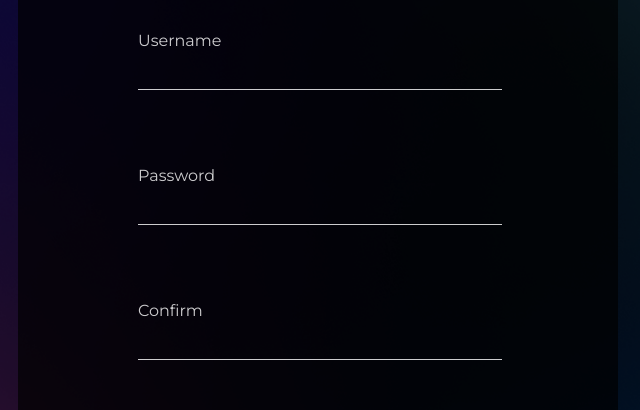
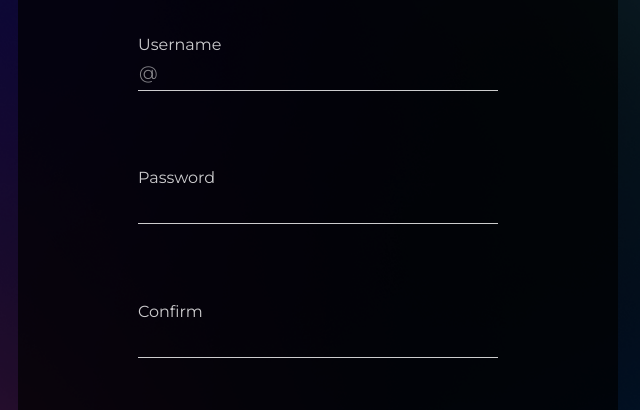
Before and after one commit to G-Prokhorov/messenger-front, a React app: page / in a window 1280 px wide. Shown: the part 217-627 px from the top of the page, 322-962 px from the left. Built offline with nearby package versions, Linux system fonts and the light colour scheme.

Commit message:
login, middleware

```diff
--- a/src/components/loginStyle.css
+++ b/src/components/loginStyle.css
@@ -98,10 +98,24 @@ input {
     font-family: 'Montserrat', sans-serif;
     transition: 0.2s border-color ease-in-out;
     margin-bottom: 38px;
+    box-sizing: border-box;
 }
 
 input:focus {
     border-color: #FFFFFF;
+}
+
+#username {
+    padding-left: 22px;
+    position: relative;
+}
+
+#a {
+    color: rgba(255, 255, 255, 0.5);
+    font-size: 18px;
+    position: absolute;
+    top: 27px;
+    left: 1px;
 }
 
 .err {
--- a/src/components/signUp/signUp.js
+++ b/src/components/signUp/signUp.js
@@ -70,10 +70,11 @@ export default function SignUp() {
                 if (!validateUsername(data.username)) {
                     changeErr("err1", "can only include of the alphabets characters, number, -, _ and .", true);
                 } else {
-                    let result = await Axios.get("localhost:5000/checkUser?username=" + data.username);
-                    if (result.status === 200) {
+                    let result = await Axios.get("http://localhost:5000/checkUser?username=" + data.username);
+                    console.log(result.data)
+                    if (result.data === "clear") {
                         changeErr("err1", "ok", false);
-                    } else if (result.status === 409) {
+                    } else if (result.data === "exist") {
                         changeErr("err1", "user already exist", true);
                     } else {
                         changeErr("err1", "incomprehensible error", true);
@@ -109,6 +110,7 @@ export default function SignUp() {
                 <label form="username">Username</label>
                 <input id="username" onChange={handleChange} onBlur={validation} autoComplete="off"
                        type="username" value={data.username}/>
+                <span id="a">@</span>
                 <p className="err" style={{
                     opacity: err.err1.show ? 1 : 0,
                     display: err.err1.show ? "block" : "none"
```
